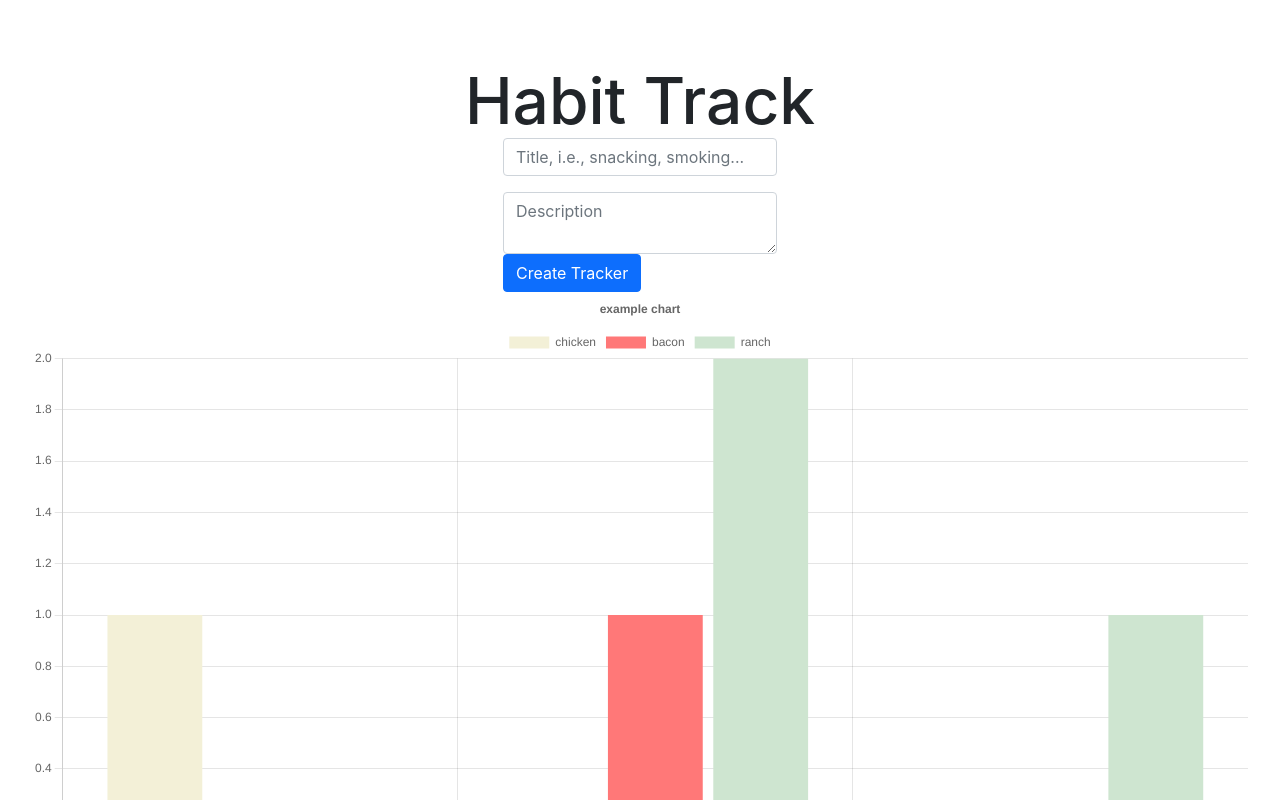
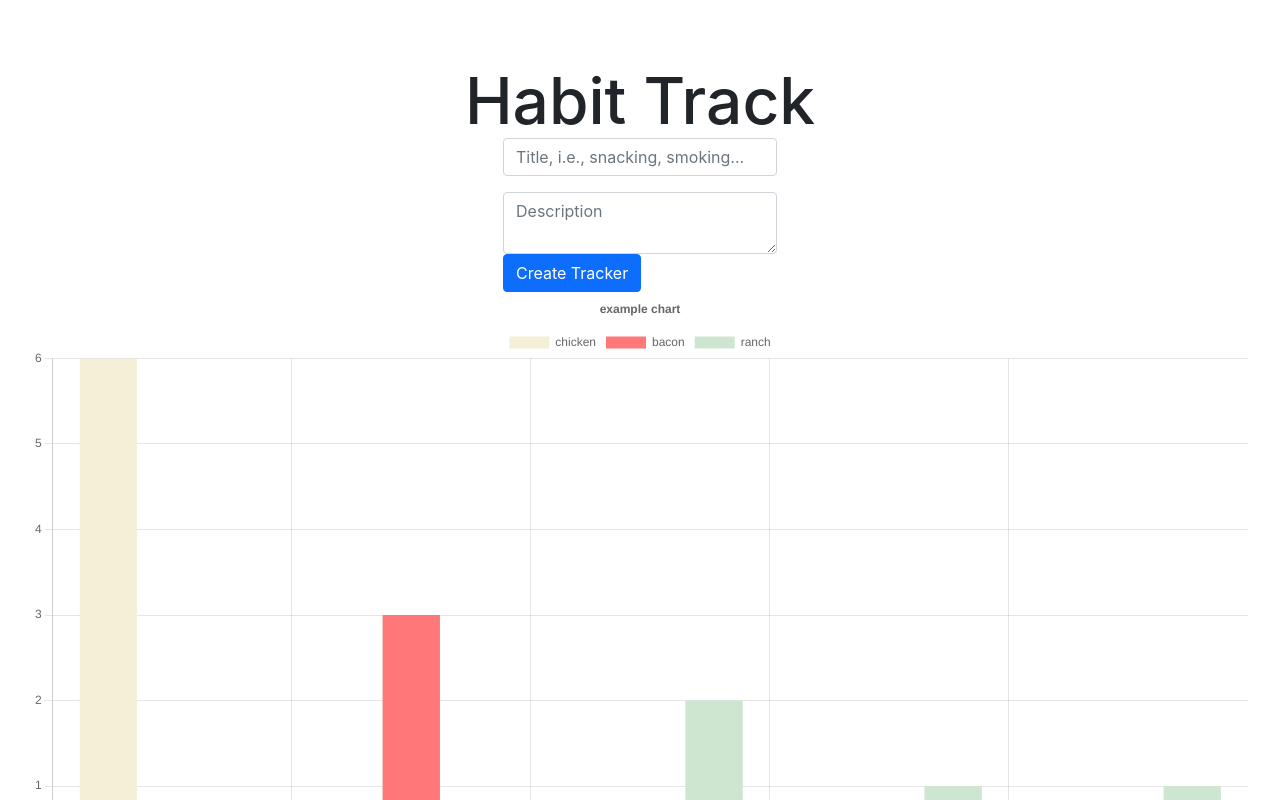
Before and after one commit to jwilld/habit-track, a Next.js app: page / in a window 1280 px wide. Shown: the top 800 px of the page. Built offline with nearby package versions, Linux system fonts and the light colour scheme.

Commit message:
add functions to get timestamp values

```diff
--- a/src/components/BarChart.tsx
+++ b/src/components/BarChart.tsx
@@ -21,6 +21,11 @@ const dummyLogObj = [
     description: 'eating chicken',
     logTimestamps: [
       { date: '6', month: 1, year: 2022, hours: '22', minutes: '10', seconds: '5', day: '4' },
+      { date: '6', month: 1, year: 2022, hours: '22', minutes: '10', seconds: '5', day: '4' },
+      { date: '6', month: 1, year: 2022, hours: '22', minutes: '10', seconds: '5', day: '4' },
+      { date: '6', month: 1, year: 2022, hours: '22', minutes: '10', seconds: '5', day: '4' },
+      { date: '6', month: 1, year: 2022, hours: '22', minutes: '10', seconds: '5', day: '4' },
+      { date: '6', month: 1, year: 2022, hours: '22', minutes: '10', seconds: '5', day: '4' },
     ],
     color: '#F3F0D7',
   },
@@ -28,6 +33,8 @@ const dummyLogObj = [
     title: 'bacon',
     description: 'eating bacon',
     logTimestamps: [
+      { date: '7', month: 1, year: 2022, hours: '12', minutes: '3', seconds: '2', day: '4' },
+      { date: '7', month: 1, year: 2022, hours: '12', minutes: '3', seconds: '2', day: '4' },
       { date: '7', month: 1, year: 2022, hours: '12', minutes: '3', seconds: '2', day: '4' },
     ],
     color: '#FF7878',
@@ -37,8 +44,9 @@ const dummyLogObj = [
     description: 'eating bacon',
     logTimestamps: [
       { date: '8', month: 1, year: 2022, hours: '5', minutes: '45', seconds: '12', day: '4' },
+      { date: '8', month: 1, year: 2022, hours: '5', minutes: '45', seconds: '12', day: '4' },
       { date: '7', month: 1, year: 2022, hours: '3', minutes: '21', seconds: '6', day: '4' },
-      { date: '7', month: 1, year: 2022, hours: '17', minutes: '00', seconds: '3', day: '4' },
+      { date: '7', month: 1, year: 2022, hours: '17', minutes: '0', seconds: '3', day: '4' },
     ],
     color: '#CEE5D0',
   },
@@ -56,15 +64,19 @@ export const options = {
     },
   },
 };
+const removeArrayDuplicates = (array: any[]) => {
+  return Array.from(new Set(array));
+};
+
 const getMonthDayYear = (timestamp: LogTimestamp): string => {
   return `${timestamp.month}/${timestamp.date}/${timestamp.year} `;
 };
 
-const geteHours = (timestamp: LogTimestamp): string => {
+const getHours = (timestamp: LogTimestamp): string => {
   return `${timestamp.hours}`;
 };
 
-const geteMinutes = (timestamp: LogTimestamp): string => {
+const getMinutes = (timestamp: LogTimestamp): string => {
   return `${timestamp.minutes}`;
 };
 
@@ -72,21 +84,33 @@ const getSeconds = (timestamp: LogTimestamp): string => {
   return `${timestamp.seconds}`;
 };
 
+// stopping here
+// map over the selector and remove array
+const mapTime = (logObjects: LogObject[], selector: string) => {
+  return removeArrayDuplicates(
+    logObjects
+      .map((lo: LogObject) => {
+        return lo.logTimestamps.map((timestamp: any) => timestamp[selector]);
+      })
+      .flat()
+  );
+};
+
 const createLabelArr = (logObject: LogObject): string[] => {
-  const labels = Array.from(
-    new Set(logObject.logTimestamps.map((timestamp: LogTimestamp) => getMonthDayYear(timestamp)))
+  const labels = removeArrayDuplicates(
+    logObject.logTimestamps.map((timestamp: LogTimestamp) => getSeconds(timestamp))
   );
   return labels;
 };
 const createLabelString = (logObject: LogObject): string => {
-  let [label] = Array.from(
-    new Set(logObject.logTimestamps.map((timestamp: LogTimestamp) => getMonthDayYear(timestamp)))
+  let [label] = removeArrayDuplicates(
+    logObject.logTimestamps.map((timestamp: LogTimestamp) => getSeconds(timestamp))
   );
 
   return label;
 };
 const createLabelStrings = (loggers: LogObject[]) => {
-  return Array.from(new Set(loggers.map((logger: LogObject) => createLabelString(logger))));
+  return removeArrayDuplicates(loggers.map((logger: LogObject) => createLabelString(logger)));
 };
 
 const createBarLabel = (logObject: LogObject): string => {
@@ -96,7 +120,7 @@ const createBarLabel = (logObject: LogObject): string => {
 const createDataObject = (logObject: LogObject, labels: any): any => {
   // const labels = createLabelArr(logObject);
   const barLabel = createBarLabel(logObject);
-  const dateArr = logObject.logTimestamps.map((timestamp: any) => getMonthDayYear(timestamp));
+  const dateArr = logObject.logTimestamps.map((timestamp: any) => getHours(timestamp));
 
   const dataObject = {
     label: barLabel,
@@ -114,7 +138,7 @@ const createDataObject = (logObject: LogObject, labels: any): any => {
 };
 
 const createDataObjects = (logObject: LogObject[]): any => {
-  const labels = logObject.map((obj) => createLabelArr(obj)[0]);
+  const labels = mapTime(dummyLogObj, 'hours');
   const dataObjects = logObject.map((obj) => createDataObject(obj, labels));
   return dataObjects;
 };
@@ -122,9 +146,11 @@ const createDataObjects = (logObject: LogObject[]): any => {
 export default function BarChart() {
   const { actionLoggers, setActionLoggers } = useLoggers();
   const dataDummy = {
-    labels: createLabelStrings(dummyLogObj),
+    labels: mapTime(dummyLogObj, 'hours'),
     datasets: createDataObjects(dummyLogObj),
   };
+  console.log(mapTime(dummyLogObj, 'hours'));
+  console.log(dataDummy);
 
   const logObjEmpty = JSON.stringify(actionLoggers) === '[]';
   const data: any = logObjEmpty
--- a/src/components/Card.tsx
+++ b/src/components/Card.tsx
@@ -9,8 +9,8 @@ export default function Card() {
       day: date.getDay().toString(),
       year: date.getFullYear(),
       hours: date.getHours().toString(),
-      minutes: date.getMinutes.toString(),
-      seconds: date.getMinutes.toString(),
+      minutes: date.getMinutes().toString(),
+      seconds: date.getSeconds().toString(),
     };
     return logObject;
   };
```
